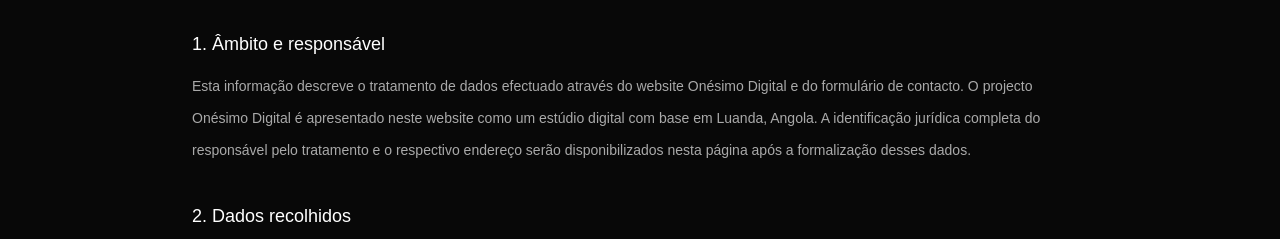
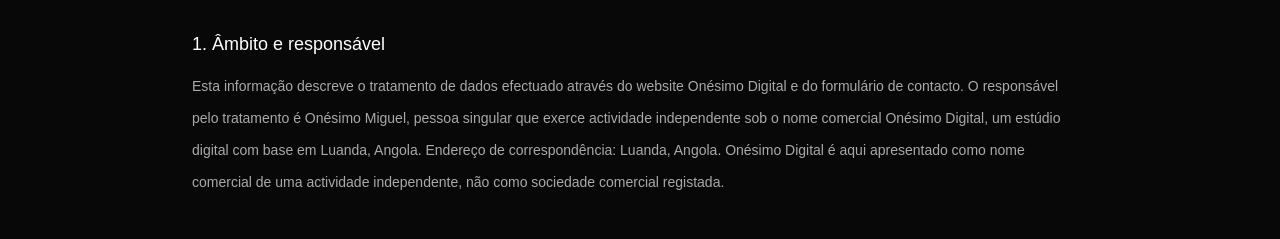
Before and after one commit to onesimo-miguel17/onesimo-digital, a Next.js app: page /privacidade in a window 1280 px wide. Shown: the part 297-536 px from the top of the page. Built offline with nearby package versions, Linux system fonts and the light colour scheme; no server answers.

Commit message:
legal: identify independent data controller

```diff
--- a/src/app/privacidade/page.tsx
+++ b/src/app/privacidade/page.tsx
@@ -18,7 +18,7 @@ export default function PrivacyPage() {
           <h1 className="section-heading mt-5">{tr("Política de ","")}<span className="gold-text">{tr("Privacidade","Privacy Policy")}</span></h1>
           <p className="mt-5 text-xs text-white/40">{tr("Última actualização: 1 de Novembro de 2026","Last updated: 1 November 2026")}</p>
           <div className="mt-12 space-y-9 text-sm leading-8 text-white/65">
-            <section><h2 className="mb-3 text-lg text-white">{tr("1. Âmbito e responsável","1. Scope and controller")}</h2><p>{tr("Esta informação descreve o tratamento de dados efectuado através do website Onésimo Digital e do formulário de contacto. O projecto Onésimo Digital é apresentado neste website como um estúdio digital com base em Luanda, Angola. A identificação jurídica completa do responsável pelo tratamento e o respectivo endereço serão disponibilizados nesta página após a formalização desses dados.","This notice describes the processing of data through the Onésimo Digital website and contact form. Onésimo Digital is presented on this website as a digital studio based in Luanda, Angola. The controller's full legal identity and address will be added here once those details have been formally established.")}</p></section>
+            <section><h2 className="mb-3 text-lg text-white">{tr("1. Âmbito e responsável","1. Scope and controller")}</h2><p>{tr("Esta informação descreve o tratamento de dados efectuado através do website Onésimo Digital e do formulário de contacto. O responsável pelo tratamento é Onésimo Miguel, pessoa singular que exerce actividade independente sob o nome comercial Onésimo Digital, um estúdio digital com base em Luanda, Angola. Endereço de correspondência: Luanda, Angola. Onésimo Digital é aqui apresentado como nome comercial de uma actividade independente, não como sociedade comercial registada.","This notice describes the processing of data through the Onésimo Digital website and contact form. The data controller is Onésimo Miguel, an individual carrying out an independent activity under the trade name Onésimo Digital, a digital studio based in Luanda, Angola. Correspondence address: Luanda, Angola. Onésimo Digital is presented here as the trade name of an independent activity, not as a registered company.")}</p></section>
             <section><h2 className="mb-3 text-lg text-white">{tr("2. Dados recolhidos","2. Data we collect")}</h2><p>{tr("Quando envia um pedido, podemos receber o seu nome, endereço de e-mail, empresa ou marca, telefone, serviço pretendido, prazo indicado e descrição do projecto. Não inclua dados sensíveis, palavras-passe, dados bancários ou informação que não seja necessária para a análise do pedido.","When you submit an enquiry, we may receive your name, email address, company or brand, phone number, requested service, desired timeline and project description. Do not include sensitive data, passwords, banking details or information that is not needed to review your enquiry.")}</p></section>
             <section><h2 className="mb-3 text-lg text-white">{tr("3. Finalidades","3. Purposes")}</h2><p>{tr("Os dados são utilizados para receber, analisar e responder a pedidos de informação ou orçamento, esclarecer requisitos do projecto e, quando solicitado, preparar diligências prévias a uma eventual proposta ou contrato. Não utilizamos os dados do formulário para enviar campanhas de marketing não solicitadas.","Data is used to receive, review and respond to information or quotation requests, clarify project requirements and, when requested, prepare steps towards a possible proposal or contract. We do not use contact-form data to send unsolicited marketing campaigns.")}</p></section>
             <section><h2 className="mb-3 text-lg text-white">{tr("4. Como os dados são tratados","4. How data is handled")}</h2><p>{tr("O formulário transmite os dados ao servidor do website. Quando o serviço de envio está configurado, o pedido é encaminhado por e-mail através da Resend para a caixa de correio operacional da Onésimo Digital. O website está alojado na Vercel. Estes fornecedores podem tratar dados técnicos ou de conteúdo necessários à prestação dos respectivos serviços, de acordo com os seus próprios termos e políticas. O formulário não grava actualmente os pedidos numa base de dados própria.","The form sends data to the website server. When email delivery is configured, the enquiry is forwarded by email through Resend to Onésimo Digital's operational inbox. The website is hosted by Vercel. These providers may process technical or content data needed to provide their services, under their own terms and policies. The form does not currently save enquiries to an internal database.")}</p></section>
```
